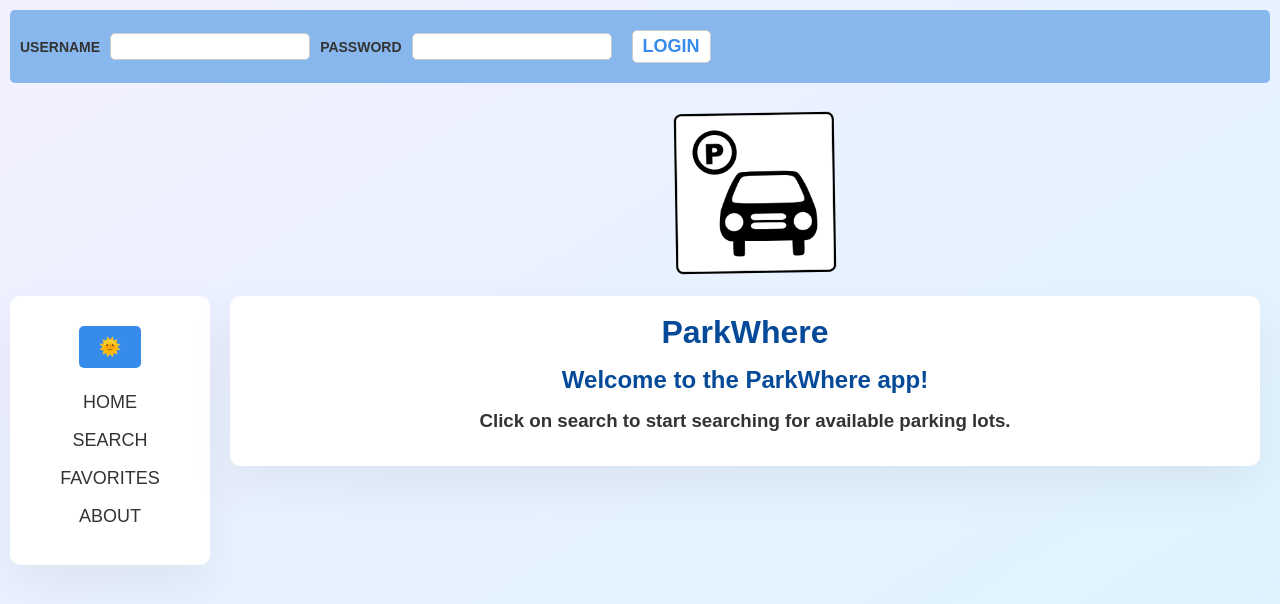
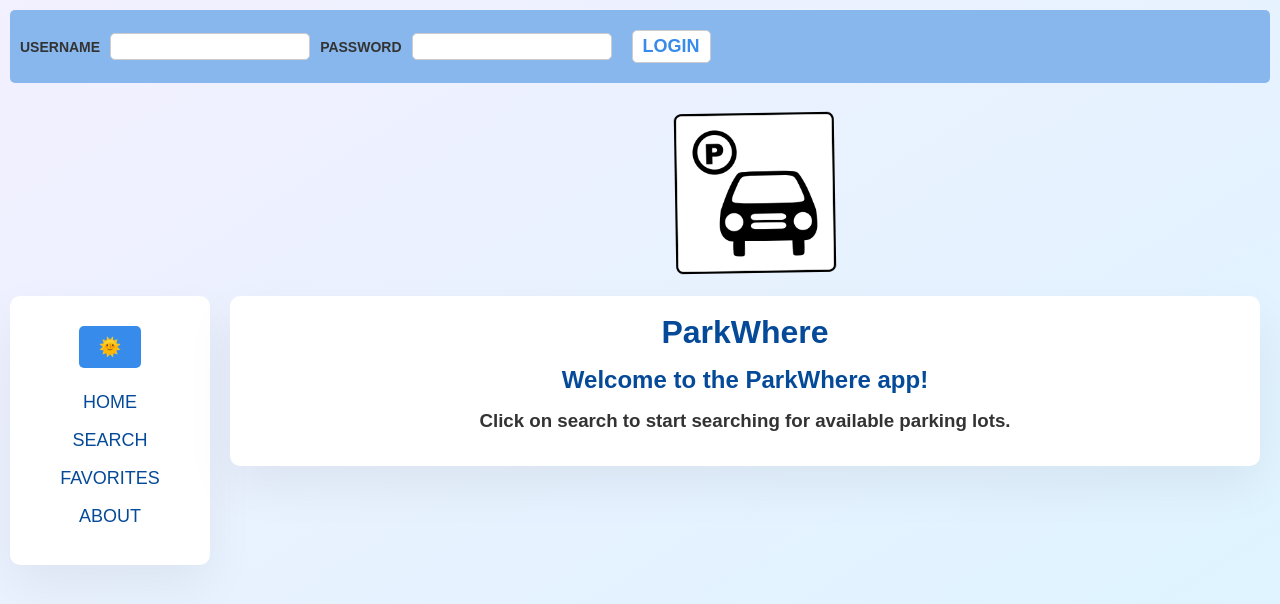
Before and after one commit to nhkhai/ParkWhere, a React (Create React App) app in the folder parkwhere-app/: page / in a window 1280 px wide. Shown: the top 604 px of the page. Built offline with nearby package versions, Linux system fonts and the light colour scheme; a web font is replaced by a local one.

Commit message:
Revert "Update RootLayout.module.css"
This reverts commit 681e2b123e71ffbb8c2cf1ec624770c17a0cd9d8.

```diff
--- a/parkwhere-app/src/layouts/RootLayout.module.css
+++ b/parkwhere-app/src/layouts/RootLayout.module.css
@@ -84,6 +84,12 @@ label {
   color: var(--color-grey-dark-2);
 }
 
+a:link,
+a:visited {
+  text-decoration: none;
+  color: var(--color-primary-dark);
+}
+
 .container {
   max-width: 100%;
 }
```
